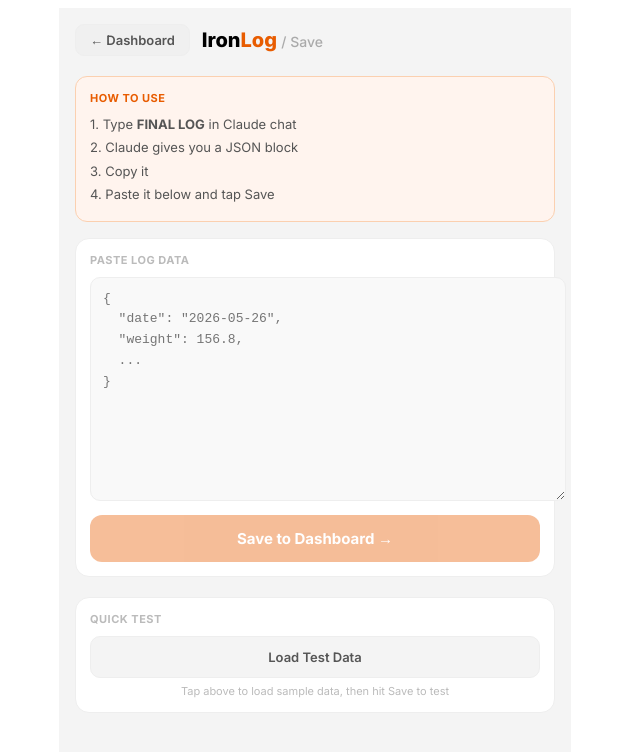
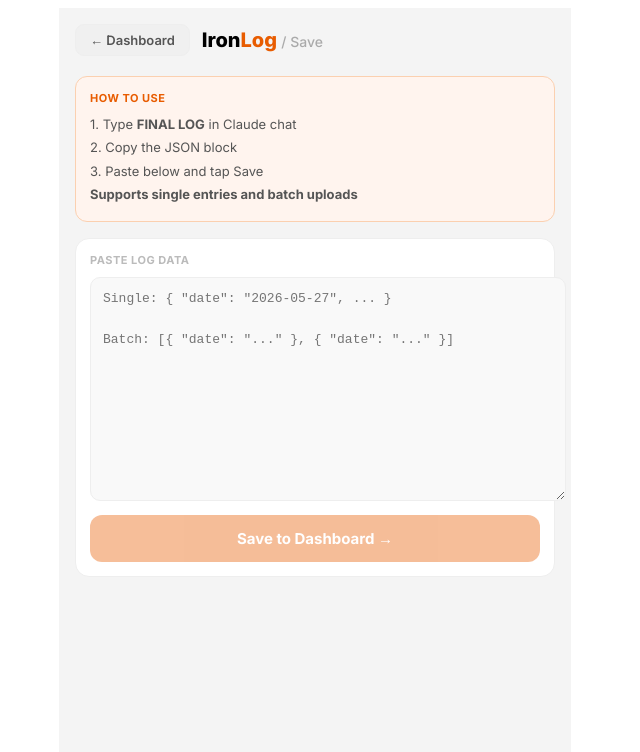
Before and after one commit to dmoney3096/ironlog-app, a Next.js app: page /save in a window 1280 px wide. Shown: the top 752 px of the page, without its empty margins (325-965 px from the left). Built offline with nearby package versions, Linux system fonts and the light colour scheme.

Commit message:
fix save batch

```diff
--- a/pages/save.js
+++ b/pages/save.js
@@ -10,21 +10,23 @@
     setLoading(true)
     setStatus(null)
     try {
-      const data = JSON.parse(input.trim())
+      const parsed = JSON.parse(input.trim())
+      // Send as-is — API handles both single objects and arrays
       const res = await fetch('/api/logs', {
         method: 'POST',
         headers: { 'Content-Type': 'application/json' },
-        body: JSON.stringify(data)
+        body: JSON.stringify(parsed)
       })
       const result = await res.json()
       if (result.success) {
-        setStatus({ type: 'ok', msg: `✓ Saved! Date: ${data.date}` })
+        const count = result.count || 1
+        setStatus({ type: 'ok', msg: `✓ Saved ${count} ${count === 1 ? 'entry' : 'entries'} successfully!` })
         setInput('')
       } else {
         setStatus({ type: 'err', msg: result.error || 'Save failed' })
       }
     } catch (e) {
-      setStatus({ type: 'err', msg: 'Invalid format — paste the exact JSON from Claude' })
+      setStatus({ type: 'err', msg: 'Invalid JSON — paste the exact data from Claude' })
     }
     setLoading(false)
   }
@@ -32,31 +34,25 @@
   return (
     <div style={{ background: '#f4f4f4', minHeight: '100vh', fontFamily: 'Inter, sans-serif', padding: 16, maxWidth: 480, margin: '0 auto' }}>
       <link href="https://fonts.googleapis.com/css2?family=Inter:wght@400;500;600;700;800&display=swap" rel="stylesheet" />
-
-      {/* Header */}
       <div style={{ display: 'flex', alignItems: 'center', gap: 12, marginBottom: 20 }}>
         <a href="/" style={{ background: '#f0f0f0', border: '1px solid #eee', borderRadius: 9, padding: '7px 14px', fontSize: 13, fontWeight: 600, color: '#555', textDecoration: 'none' }}>← Dashboard</a>
         <div style={{ fontSize: 20, fontWeight: 800 }}>Iron<span style={{ color: '#e85c00' }}>Log</span> <span style={{ fontSize: 14, color: '#aaa', fontWeight: 500 }}>/ Save</span></div>
       </div>
-
-      {/* Instructions */}
       <div style={{ background: '#fff4ee', border: '1px solid #fbd0b0', borderRadius: 12, padding: 14, marginBottom: 16 }}>
         <div style={{ fontSize: 11, fontWeight: 700, color: '#e85c00', textTransform: 'uppercase', letterSpacing: '.5px', marginBottom: 8 }}>HOW TO USE</div>
         <div style={{ fontSize: 13, color: '#555', lineHeight: 1.8 }}>
           1. Type <strong>FINAL LOG</strong> in Claude chat<br />
-          2. Claude gives you a JSON block<br />
-          3. Copy it<br />
-          4. Paste it below and tap Save
+          2. Copy the JSON block<br />
+          3. Paste below and tap Save<br />
+          <strong>Supports single entries and batch uploads</strong>
         </div>
       </div>
-
-      {/* Input */}
       <div style={{ background: '#fff', borderRadius: 14, border: '1px solid #eee', padding: 14, marginBottom: 12 }}>
         <div style={{ fontSize: 11, fontWeight: 700, color: '#bbb', textTransform: 'uppercase', letterSpacing: '.5px', marginBottom: 10 }}>PASTE LOG DATA</div>
         <textarea
           value={input}
           onChange={e => setInput(e.target.value)}
-          placeholder={'{\n  "date": "2026-05-26",\n  "weight": 156.8,\n  ...\n}'}
+          placeholder={'Single: { "date": "2026-05-27", ... }\n\nBatch: [{ "date": "..." }, { "date": "..." }]'}
           style={{ width: '100%', minHeight: 200, background: '#f9f9f9', border: '1px solid #eee', borderRadius: 10, padding: '11px 12px', fontSize: 13, fontFamily: 'monospace', outline: 'none', resize: 'vertical', lineHeight: 1.6, color: '#111' }}
         />
         <button
@@ -67,40 +63,11 @@
           {loading ? 'Saving...' : 'Save to Dashboard →'}
         </button>
       </div>
-
       {status && (
         <div style={{ padding: '12px 14px', borderRadius: 12, fontSize: 14, fontWeight: 500, background: status.type === 'ok' ? '#f0fdf4' : '#fef2f2', color: status.type === 'ok' ? '#166534' : '#991b1b', border: `1px solid ${status.type === 'ok' ? '#bbf7d0' : '#fecaca'}` }}>
           {status.msg}
         </div>
       )}
-
-      {/* Quick test */}
-      <div style={{ marginTop: 20, background: '#fff', borderRadius: 14, border: '1px solid #eee', padding: 14 }}>
-        <div style={{ fontSize: 11, fontWeight: 700, color: '#bbb', textTransform: 'uppercase', letterSpacing: '.5px', marginBottom: 10 }}>QUICK TEST</div>
-        <button
-          onClick={() => setInput(JSON.stringify({
-            date: new Date().toISOString().slice(0, 10),
-            weight: 156.8,
-            weight_unit: 'lbs',
-            workouts: [{ exercise: 'Test Exercise', sets: 3, reps: 10, weight: 100, unit: 'lbs', muscle: 'Chest' }],
-            cardio: [{ type: 'Treadmill', duration: 20, settings: '12% incline, 3mph' }],
-            foods: [{ name: 'Chicken Potatoes Veggies', calories: 450, protein: 56, carbs: 39, fat: 6 }],
-            calories: 450, protein: 56, carbs: 39, fat: 6,
-            final_log: {
-              grade: 'A',
-              headline: 'Test Day Logged Successfully',
-              cutProgress: 'This is a test entry to confirm the save pipeline works.',
-              trainerNote: 'If you can see this in your dashboard, everything is working.',
-              highlight: 'Got the app fully connected.',
-              tomorrowFocus: 'Start logging real data.'
-            }
-          }, null, 2))}
-          style={{ width: '100%', background: '#f4f4f4', border: '1px solid #eee', borderRadius: 10, padding: 12, fontSize: 13, fontWeight: 600, color: '#555', cursor: 'pointer', fontFamily: 'Inter, sans-serif' }}
-        >
-          Load Test Data
-        </button>
-        <div style={{ fontSize: 11, color: '#bbb', marginTop: 6, textAlign: 'center' }}>Tap above to load sample data, then hit Save to test</div>
-      </div>
     </div>
   )
 }
```
Also changed, not shown: 1 other file (tests, documents, lock files or other folders).
